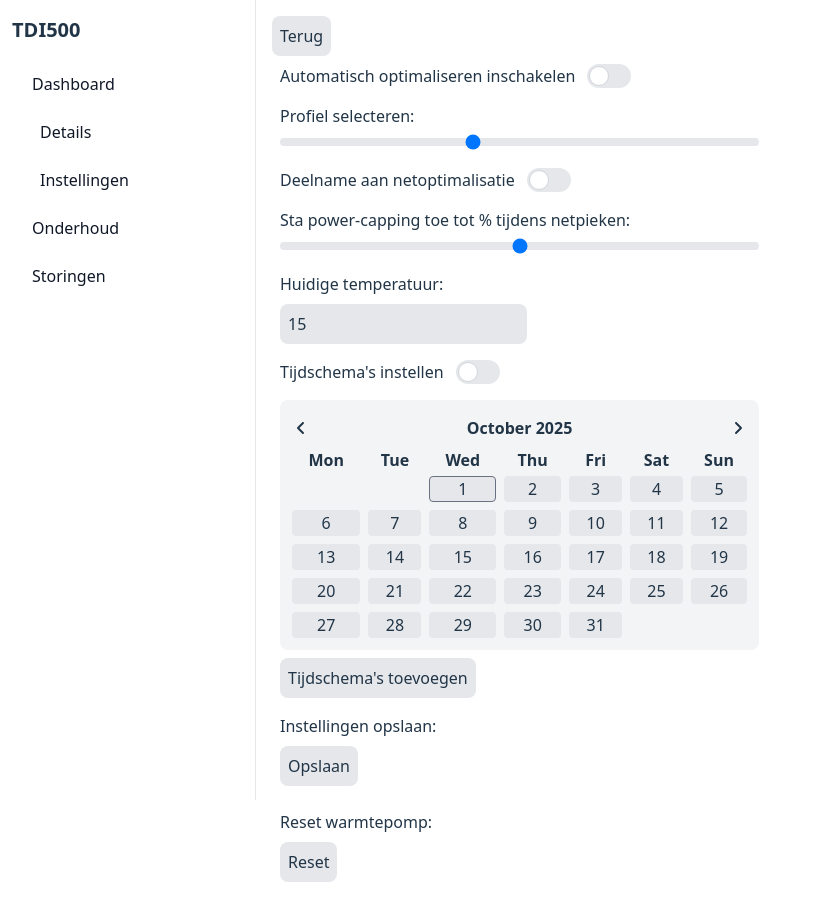
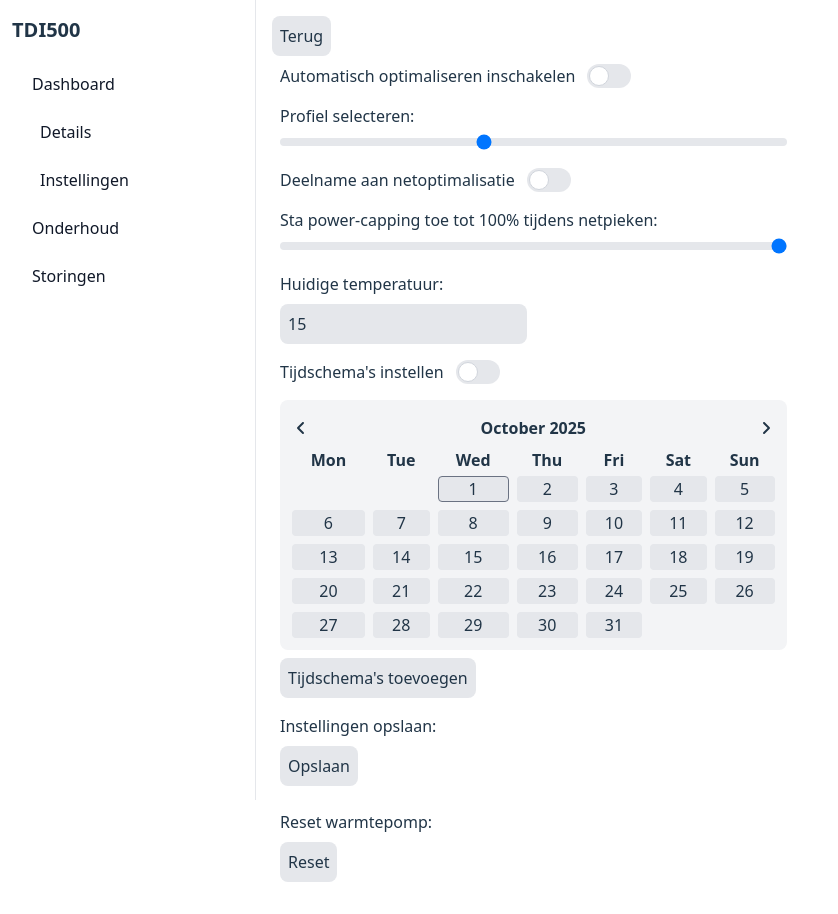
Before and after one commit to CurleyDS/Installateursportaal, a React (Vite) app: page /0/Instellingen in a window 1280 px wide. Shown: the whole page, without its empty margins (0-838 px from the left). Built offline with nearby package versions, Linux system fonts and the light colour scheme.

Commit message:
Continued working on settings

```diff
--- a/public/dummy-data.json
+++ b/public/dummy-data.json
@@ -19,7 +19,7 @@
                 "autoOptimalisatie": false,
                 "profiel": 2,
                 "netOptimalisatie": false,
-                "power-capping": 100,
+                "powerCap": 100,
                 "temperatuur": 15,
                 "tijdschemaInstelling": false,
                 "tijdschemas": []
--- a/src/components/CalendarComponent.jsx
+++ b/src/components/CalendarComponent.jsx
@@ -140,7 +140,7 @@ function Calendar({ data = [] }) {
 
                         <fieldset className="mb-2">
                             <label htmlFor="modus-select" className="block mb-2">Naar:</label>
-                            <select id="modus-select" className="p-2 bg-gray-200 w-full rounded-lg">
+                            <select id="modus-select" className="p-2 bg-gray-200 rounded-lg">
                                 <option value="Normaal">Normaal</option>
                                 <option value="Eco">Eco</option>
                             </select>
@@ -155,28 +155,28 @@ function Calendar({ data = [] }) {
                         </fieldset>
 
                         <fieldset className="mb-2">
-                            <input type="radio" name="repeat-radio" />
+                            <input type="radio" name="repeat-radio" disabled={!newSchema.onRepeat} />
                             <label htmlFor="day" className="mb-2">
                                 <span className="ms-1">Elke <input id="day" type="number" min="1" className="border-b" /> dag herhalen</span>
                             </label>
                         </fieldset>
 
                         <fieldset className="mb-2">
-                            <input type="radio" name="repeat-radio" />
+                            <input type="radio" name="repeat-radio" disabled={!newSchema.onRepeat} />
                             <label htmlFor="week" className="mb-2">
                                 <span className="ms-1">Elke <input id="week" type="number" min="1" className="border-b" /> week herhalen</span>
                             </label>
                         </fieldset>
 
                         <fieldset className="mb-2">
-                            <input type="radio" name="repeat-radio" />
+                            <input type="radio" name="repeat-radio" disabled={!newSchema.onRepeat} />
                             <label htmlFor="month" className="mb-2">
                                 <span className="ms-1">Elke <input id="month" type="number" min="1" className="border-b" /> maand herhalen</span>
                             </label>
                         </fieldset>
 
                         <fieldset className="mb-2">
-                            <input type="radio" name="repeat-radio" />
+                            <input type="radio" name="repeat-radio" disabled={!newSchema.onRepeat} />
                             <label htmlFor="year" className="mb-2">
                                 <span className="ms-1">Elk <input id="year" type="number" min="1" className="border-b" /> jaar herhalen</span>
                             </label>
--- a/src/pages/DetailsSettings.jsx
+++ b/src/pages/DetailsSettings.jsx
@@ -8,7 +8,16 @@ function DetailsSettings() {
     const { id } = useParams(); // is a string. if it needs to be a number, convert it using Number(id)
     const [pomp, setPomp] = useState({});
     const [currentSettings, setCurrentSettings] = useState({});
+    const [settings, setSettings] = useState({});
 
+    const handleChange = (e) => {
+        const {name, value, type, checked} = e.target;
+
+        setSettings((oldSettings) => ({
+            ...oldSettings,
+            [name]: type === 'checkbox' ? checked : value
+        }));
+    }
     const openModal = () => {
         document.getElementById("confirmModal").classList.remove('hidden');
     }
@@ -35,6 +44,7 @@ function DetailsSettings() {
 
                 setPomp(item);
                 setCurrentSettings(item.settings);
+                setSettings(item.settings);
             } catch (error) {
                 setError(error);
             } finally {
@@ -62,7 +72,7 @@ function DetailsSettings() {
                         <fieldset className="p-2">
                             <label className="inline-flex items-center">
                                 <span className="me-3">Automatisch optimaliseren inschakelen</span>
-                                <input type="checkbox" defaultChecked={currentSettings.autoOptimalisatie} className="sr-only peer" />
+                                <input type="checkbox" name="autoOptimalisatie" defaultChecked={currentSettings.autoOptimalisatie} onChange={handleChange} className="sr-only peer" />
                                 <div className="relative bg-gray-200 w-11 h-6 rounded-full peer-focus:outline-none peer-focus:ring-4 peer-focus:ring-blue-300 peer peer-checked:after:translate-x-full rtl:peer-checked:after:-translate-x-full peer-checked:after:border-white after:content-[''] after:absolute after:top-[2px] after:start-[2px] after:bg-white after:border-gray-300 after:border after:rounded-full after:h-5 after:w-5 after:transition-all peer-checked:bg-blue-600"></div>
                             </label>
                         </fieldset>
@@ -70,14 +80,14 @@ function DetailsSettings() {
                         <fieldset className="p-2">
                             <label htmlFor="profile-range">
                                 <span className="mb-3">Profiel selecteren:</span>
-                                <input id="profile-range" type="range" defaultValue={currentSettings.profiel} min="0" max="5" step="1" className="bg-gray-200 w-full h-2 appearance-none rounded-lg" />
+                                <input id="profile-range" type="range" name="profiel" defaultValue={currentSettings.profiel} onChange={handleChange} min="0" max="5" step="1" className="bg-gray-200 w-full h-2 appearance-none rounded-lg" />
                             </label>
                         </fieldset>
 
                         <fieldset className="p-2">
                             <label className="inline-flex items-center">
                                 <span className="me-3">Deelname aan netoptimalisatie</span>
-                                <input type="checkbox" defaultChecked={currentSettings.netOptimalisatie} className="sr-only peer" />
+                                <input type="checkbox" name="netOptimalisatie" defaultChecked={currentSettings.netOptimalisatie} onChange={handleChange} className="sr-only peer" />
                                 <div className="relative bg-gray-200 w-11 h-6 rounded-full peer-focus:outline-none peer-focus:ring-4 peer-focus:ring-blue-300 peer peer-checked:after:translate-x-full rtl:peer-checked:after:-translate-x-full peer-checked:after:border-white after:content-[''] after:absolute after:top-[2px] after:start-[2px] after:bg-white after:border-gray-300 after:border after:rounded-full after:h-5 after:w-5 after:transition-all peer-checked:bg-blue-600"></div>
                             </label>
                         </fieldset>
@@ -85,19 +95,19 @@ function DetailsSettings() {
                         <fieldset className="p-2">
                             <label htmlFor="cap-range">
                                 <span className="mb-3">Sta power-capping toe tot {currentSettings.powerCap}% tijdens netpieken:</span>
-                                <input id="cap-range" type="range" defaultValue={currentSettings.powerCap} min="0" max="100" step="25" className="bg-gray-200 w-full h-2 appearance-none rounded-lg" />
+                                <input id="cap-range" type="range" name="powerCap" defaultValue={currentSettings.powerCap} onChange={handleChange} min="0" max="100" step="25" className="bg-gray-200 w-full h-2 appearance-none rounded-lg" />
                             </label>
                         </fieldset>
 
                         <fieldset className="p-2">
                             <label htmlFor="number" className='block mb-2'>Huidige temperatuur:</label>
-                            <input id="number" type="number" defaultValue={currentSettings.temperatuur} min="0" className="p-2 bg-gray-200 rounded-lg" />
+                            <input id="number" type="number" name="temperatuur" defaultValue={currentSettings.temperatuur} onChange={handleChange} min="0" className="p-2 bg-gray-200 rounded-lg" />
                         </fieldset>
 
                         <fieldset className="p-2">
                             <label className="inline-flex items-center">
                                 <span className="me-3">Tijdschema's instellen</span>
-                                <input type="checkbox" defaultValue={currentSettings.tijdschemaInstelling} className="sr-only peer" />
+                                <input type="checkbox" name="tijdschemaInstelling" defaultValue={currentSettings.tijdschemaInstelling} onChange={handleChange} className="sr-only peer" />
                                 <div className="relative bg-gray-200 w-11 h-6 rounded-full peer-focus:outline-none peer-focus:ring-4 peer-focus:ring-blue-300 peer peer-checked:after:translate-x-full rtl:peer-checked:after:-translate-x-full peer-checked:after:border-white after:content-[''] after:absolute after:top-[2px] after:start-[2px] after:bg-white after:border-gray-300 after:border after:rounded-full after:h-5 after:w-5 after:transition-all peer-checked:bg-blue-600"></div>
                             </label>
                         </fieldset>
```
